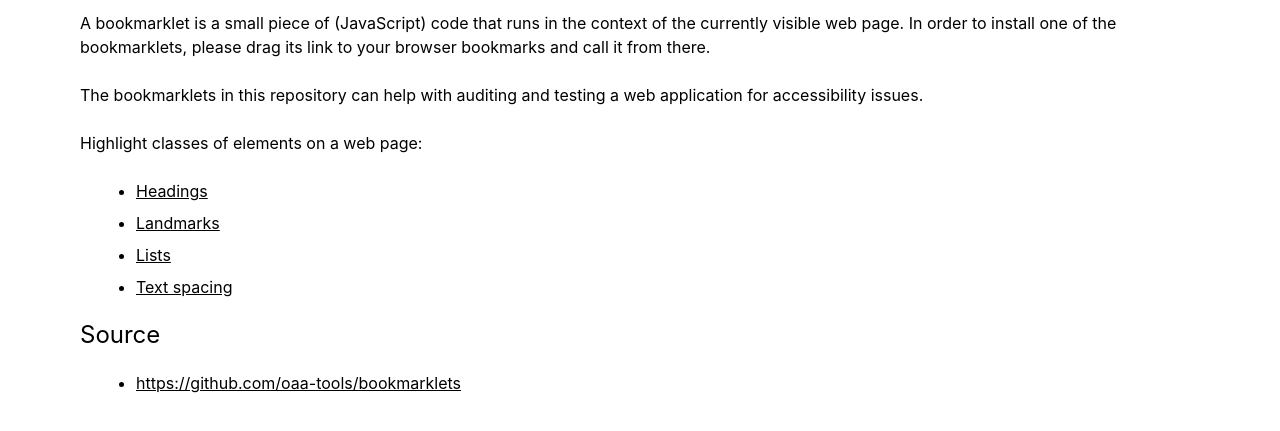
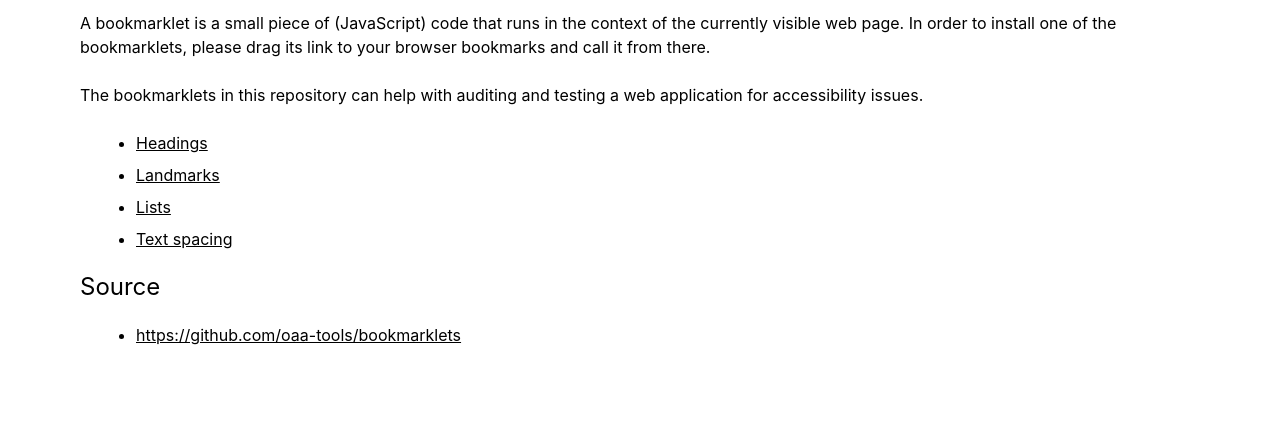
Before and after one commit to AnySurfer/anysurfer.github.io, a plain HTML site: page bookmarklets.html in a window 1280 px wide. Shown: the part 197-628 px from the top of the page. Drawn offline with Linux system fonts and the light colour scheme.

Commit message:
Update bookmarklets.html

```diff
--- a/bookmarklets.html
+++ b/bookmarklets.html
@@ -20,7 +20,7 @@
 				<h1>Bookmarklets</h1>
 				<p>A bookmarklet is a small piece of (JavaScript) code that runs in the context of the currently visible web page. In order to install one of the bookmarklets, please drag its link to your browser bookmarks and call it from there.</p>
 				<p>The bookmarklets in this repository can help with auditing and testing a web application for accessibility issues.</p>
-				<p>Highlight classes of elements on a web page:</p>
+
 				<ul>
 					<li><a href="javascript:if(window.a11yHeadings)window.a11yHeadings.run();else{(function(){var link=document.createElement('link');link.rel='stylesheet';link.type='text/css';link.href='https://anysurfer.github.io/css/styles.css';document.getElementsByTagName('head')[0].appendChild(link);var script=document.createElement('script');script.type='text/javascript';script.src='https://anysurfer.github.io/javascript/headings.js';document.getElementsByTagName('head')[0].appendChild(script);})();}">Headings</a></li>
 					<li><a href="javascript:if(window.a11yLandmarks)window.a11yLandmarks.run();else{(function(){var link=document.createElement('link');link.rel='stylesheet';link.type='text/css';link.href='https://anysurfer.github.io/css/styles.css';document.getElementsByTagName('head')[0].appendChild(link);var script=document.createElement('script');script.type='text/javascript';script.src='https://anysurfer.github.io/javascript/landmarks.js';document.getElementsByTagName('head')[0].appendChild(script);})();}"">Landmarks</a></li>
```
